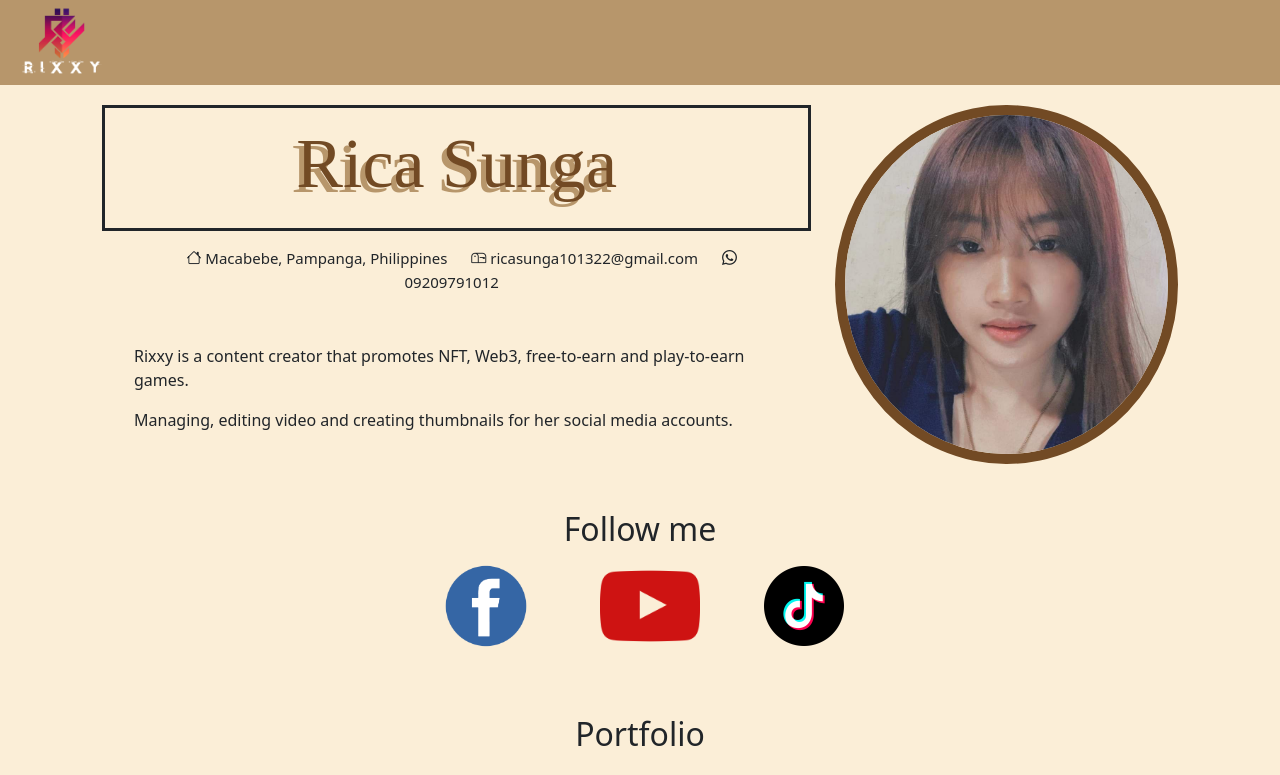
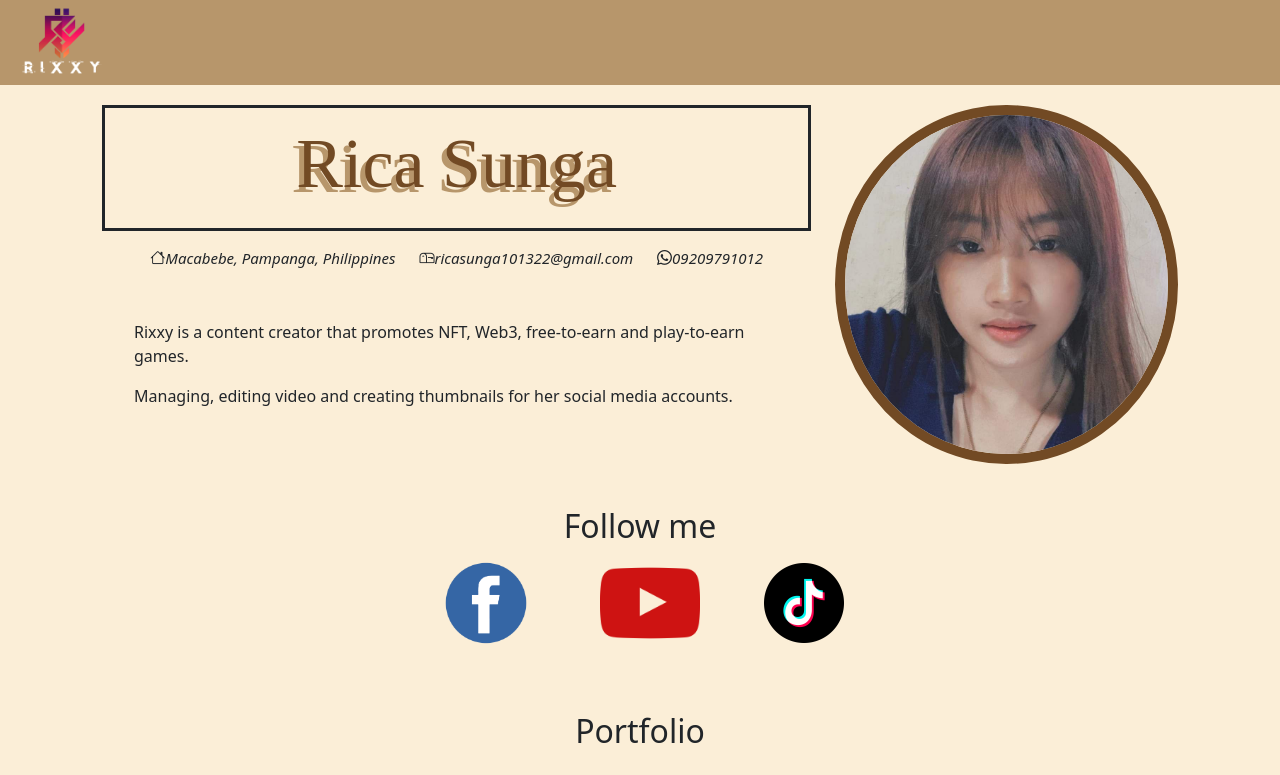
Before and after one commit to K42JK/Rixxy, a plain HTML site: page index.html in a window 1280 px wide. Shown: the top 775 px of the page. Drawn offline with nearby package versions, Linux system fonts and the light colour scheme.

Commit message:
Update index.html

```diff
--- a/index.html
+++ b/index.html
@@ -41,17 +41,14 @@
             </div>
             <div class="row" id="contacts_container">
                 <ul id="contacts">
-                <li>
-                        <i class="bi bi-house"></i>
-                        Macabebe, Pampanga, Philippines
+                    <li>
+                        <i class="bi bi-house">Macabebe, Pampanga, Philippines</i>
                     </li>
                     <li>
-                        <i class="bi bi-mailbox"></i>
-                        ricasunga101322@gmail.com
+                        <i class="bi bi-mailbox">ricasunga101322@gmail.com</i>
                     </li>
                     <li>
-                        <i class="bi bi-whatsapp"></i>
-                        09209791012
+                        <i class="bi bi-whatsapp">09209791012</i>
                     </li>
                 </ul>
             </div>
```
